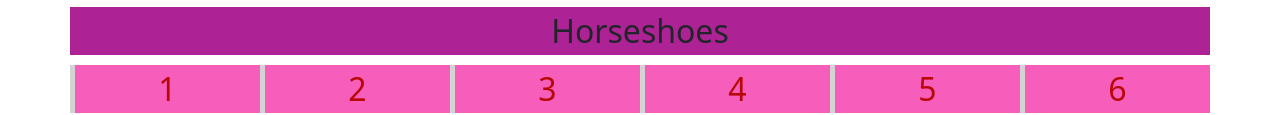
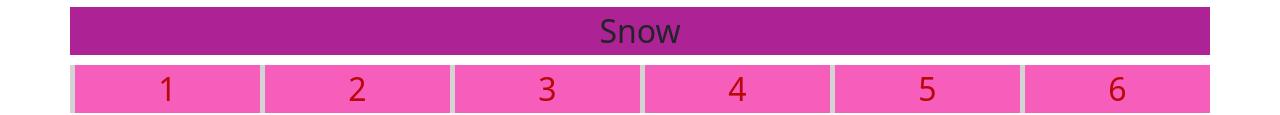
Before and after one commit to kalaivanisaravanan181984/kalaivanisaravanan181984.github.io, a plain HTML site: page index.html in a window 1280 px wide. Shown: the part 371-486 px from the top of the page. Drawn offline with nearby package versions, Linux system fonts and the light colour scheme.

Commit message:
Horseshoes updated to snow

```diff
--- a/index.html
+++ b/index.html
@@ -55,7 +55,7 @@
         <div/>
             <div class="row" id="row3">
                 <div class="col-12 text-center">
-                    Horseshoes
+                    Snow
                 </div>
             </div>
         <div class="row" id="row4">
```
